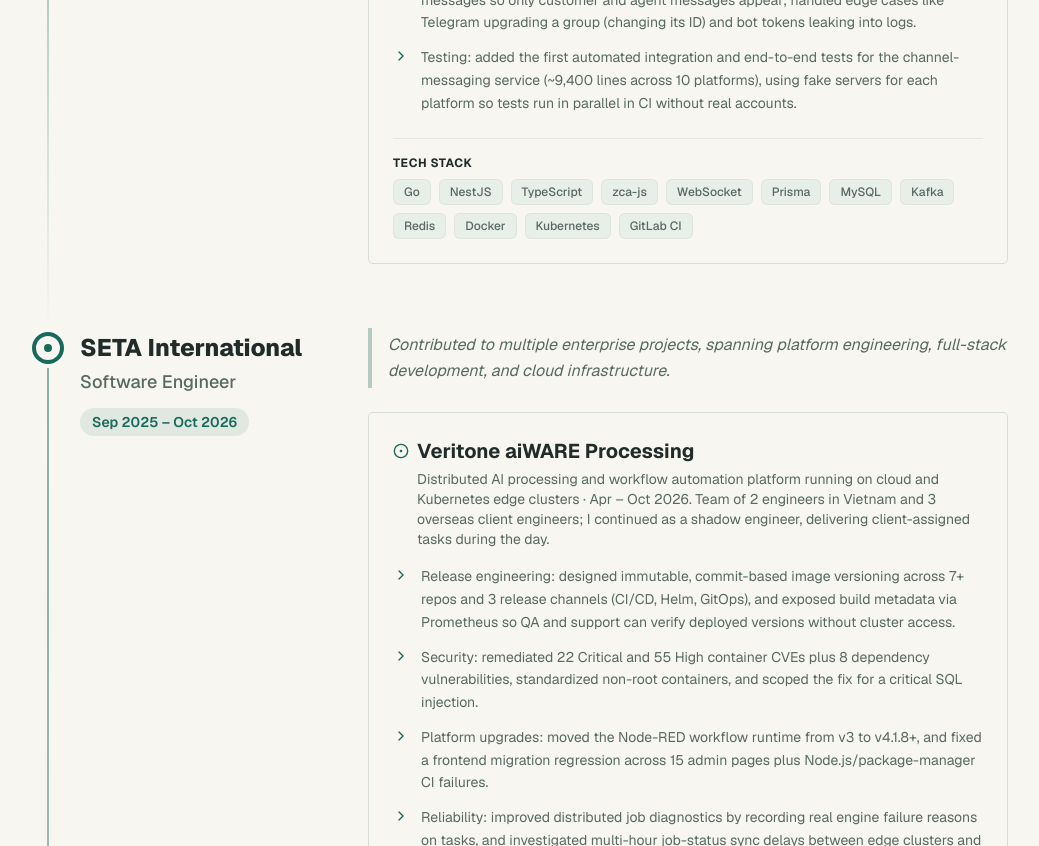
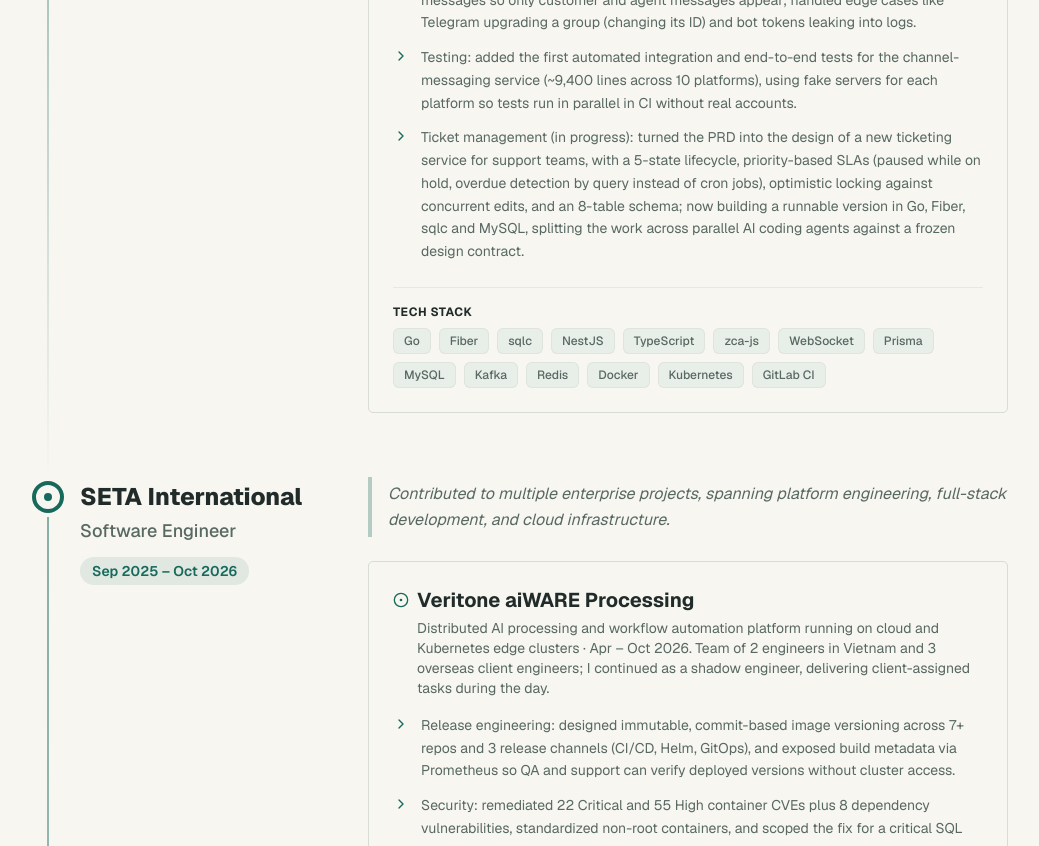
Before and after one commit to TruongHoang2004/portfolio, a Next.js app: page / in a window 1280 px wide. Shown: the part 3780-4626 px from the top of the page, without its empty margins (120-1159 px from the left). Built offline with nearby package versions, Linux system fonts and the light colour scheme.

Commit message:
content: add in-progress ticket management design at PiScale

```diff
--- a/data/experience.ts
+++ b/data/experience.ts
@@ -29,9 +29,10 @@ export const getExperiencesData = (locale: string): Experience[] => {
           achievements: [
             isVi ? "Zalo cá nhân: một mình xây dựng trong ~1 tuần service mới cho phép nhân viên CSKH chat qua tài khoản Zalo cá nhân, vì chỉ tài khoản cá nhân mới nhận được tin nhắn nhóm. Zalo không có API chính thức cho việc này nên tôi dùng thư viện không chính thức zca-js và viết service bằng NestJS, service duy nhất không dùng Go trong hệ thống." : "Zalo personal accounts: built solo in ~1 week a new service that lets support agents chat through personal Zalo accounts, since only personal accounts receive group messages. Zalo has no official API for this, so I used the unofficial zca-js library and wrote the service in NestJS, the only non-Go service in the platform.",
             isVi ? "Telegram group: đưa chat nhóm Telegram vào hộp thư của nhân viên CSKH, mỗi nhóm là một cuộc hội thoại hiện rõ ai nói gì; viết logic định tuyến để lọc tin nhắn của bot, chỉ giữ tin của khách hàng và nhân viên; xử lý trường hợp nhóm bị Telegram nâng cấp (đổi ID) và bot token bị lộ trong log." : "Telegram groups: brought Telegram group chats into the support agents' inbox, each group as one conversation showing who said what; added routing that filters out bot messages so only customer and agent messages appear; handled edge cases like Telegram upgrading a group (changing its ID) and bot tokens leaking into logs.",
-            isVi ? "Kiểm thử: bổ sung bộ integration/E2E test tự động đầu tiên cho service kết nối các kênh nhắn tin (~9.400 dòng, 10 nền tảng), dùng server giả lập từng nền tảng để test chạy song song trên CI mà không cần tài khoản thật." : "Testing: added the first automated integration and end-to-end tests for the channel-messaging service (~9,400 lines across 10 platforms), using fake servers for each platform so tests run in parallel in CI without real accounts."
+            isVi ? "Kiểm thử: bổ sung bộ integration/E2E test tự động đầu tiên cho service kết nối các kênh nhắn tin (~9.400 dòng, 10 nền tảng), dùng server giả lập từng nền tảng để test chạy song song trên CI mà không cần tài khoản thật." : "Testing: added the first automated integration and end-to-end tests for the channel-messaging service (~9,400 lines across 10 platforms), using fake servers for each platform so tests run in parallel in CI without real accounts.",
+            isVi ? "Quản lý ticket (đang làm): từ PRD, thiết kế service ticket mới cho đội CSKH với vòng đời 5 trạng thái, SLA theo mức ưu tiên (tạm dừng khi chờ, xác định quá hạn bằng truy vấn thay vì cron), chống ghi đè đồng thời bằng optimistic locking và 8 bảng dữ liệu; đang dựng bản chạy được bằng Go, Fiber, sqlc và MySQL, chia việc cho nhiều AI agent làm song song theo một bản hợp đồng thiết kế cố định." : "Ticket management (in progress): turned the PRD into the design of a new ticketing service for support teams, with a 5-state lifecycle, priority-based SLAs (paused while on hold, overdue detection by query instead of cron jobs), optimistic locking against concurrent edits, and an 8-table schema; now building a runnable version in Go, Fiber, sqlc and MySQL, splitting the work across parallel AI coding agents against a frozen design contract."
           ],
-          technologies: "Go · NestJS · TypeScript · zca-js · WebSocket · Prisma · MySQL · Kafka · Redis · Docker · Kubernetes · GitLab CI",
+          technologies: "Go · Fiber · sqlc · NestJS · TypeScript · zca-js · WebSocket · Prisma · MySQL · Kafka · Redis · Docker · Kubernetes · GitLab CI",
         },
       ],
     },
```
